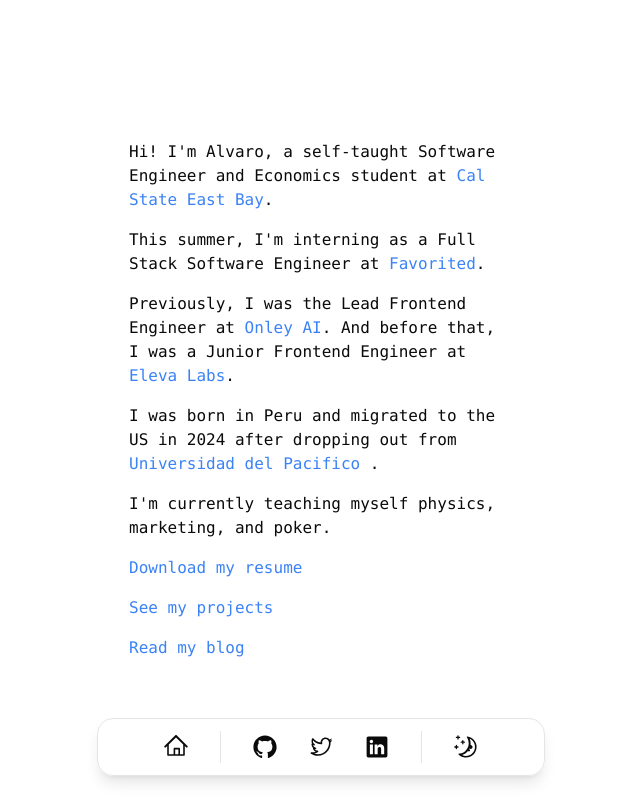
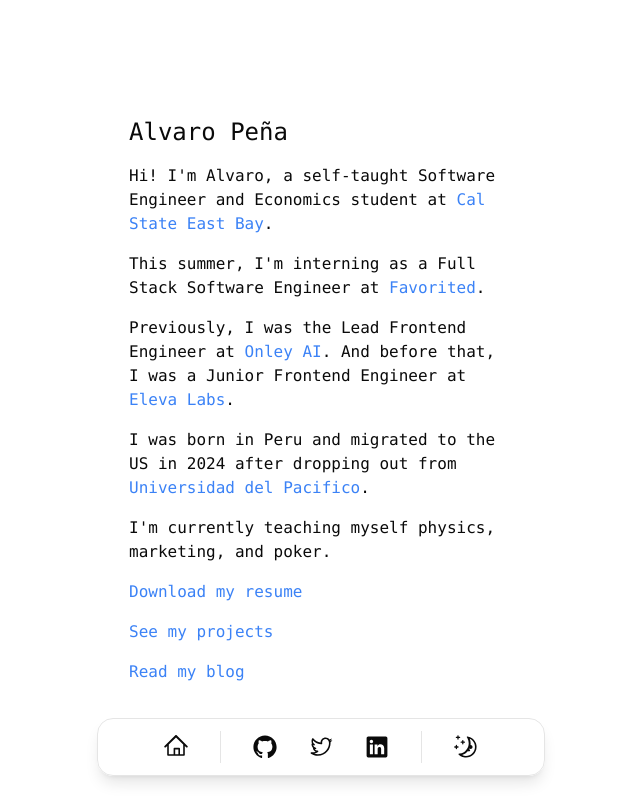
Before and after one commit to alvropena/alvropena.com, a Next.js app: page / in a window 1280 px wide. Shown: the whole page, without its empty margins (319-959 px from the left). Built offline with nearby package versions, Linux system fonts and the light colour scheme.

Commit message:
Add name to heading and fix link formatting in Home page

```diff
--- a/app/page.tsx
+++ b/app/page.tsx
@@ -3,6 +3,7 @@ import Link from "next/link";
 export default function Home() {
   return (
     <div className="max-w-sm flex flex-col gap-4">
+      <h1 className="text-2xl">Alvaro Peña</h1>
       <p>
         Hi! I&apos;m Alvaro, a self-taught Software Engineer and Economics
         student at{" "}
@@ -59,8 +60,7 @@ export default function Home() {
           rel="noopener noreferrer"
         >
           Universidad del Pacifico
-        </Link>{" "}
-        .
+        </Link>.
       </p>
       <p>
         I&apos;m currently teaching myself physics, marketing, and poker.
```
